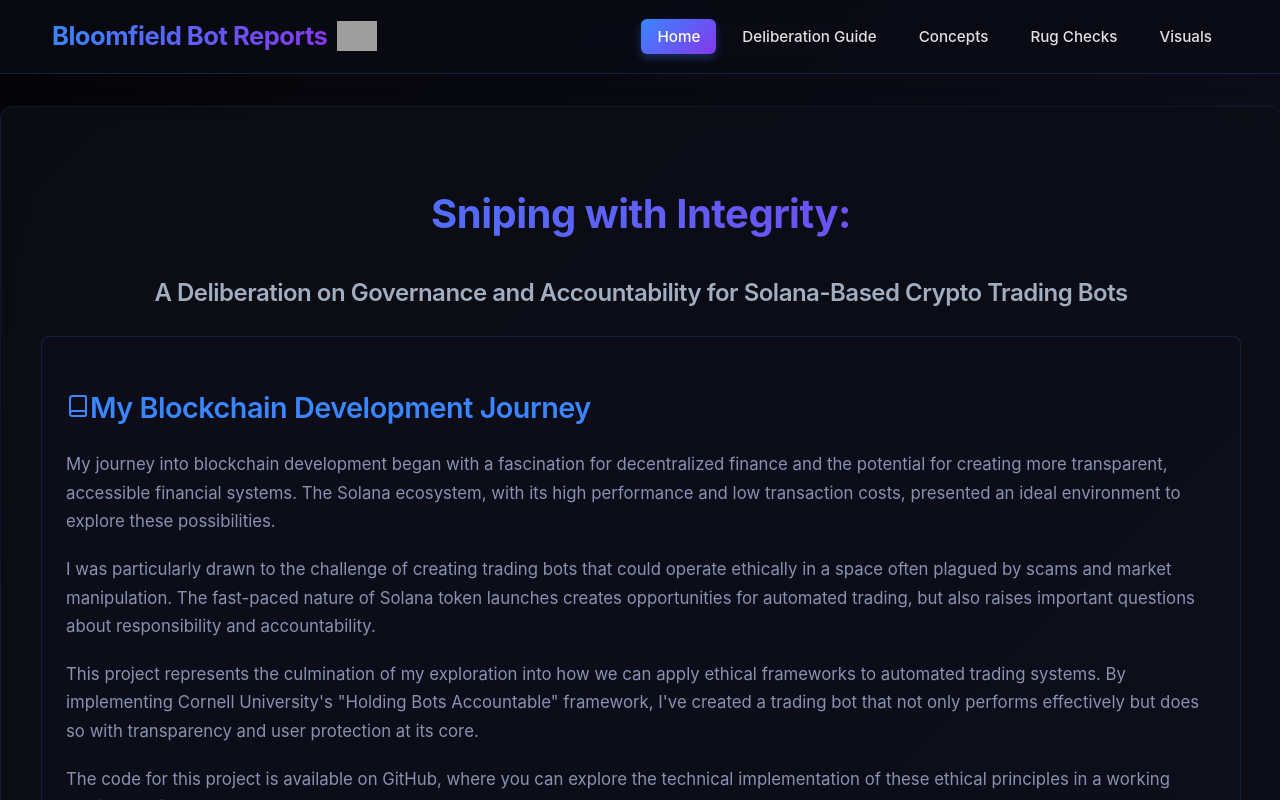
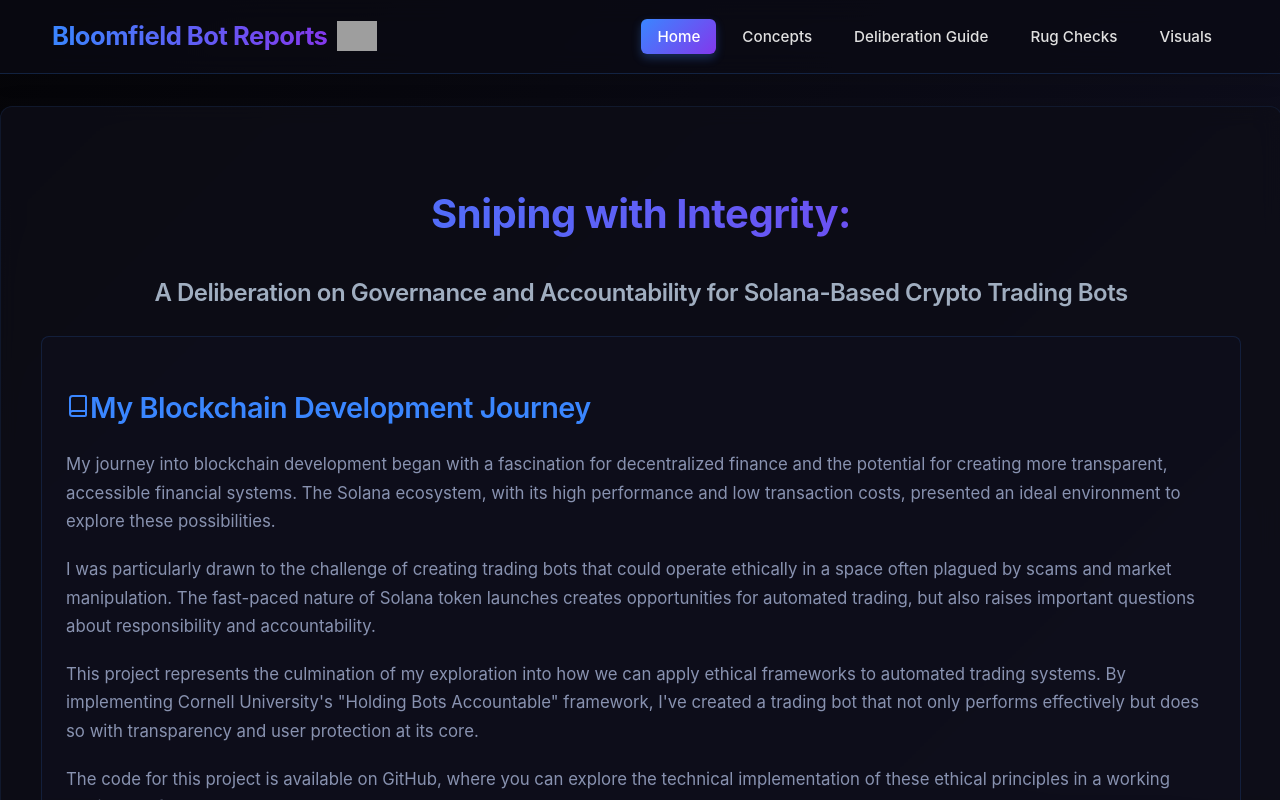
Before and after one commit to mohama56/UI_Deliberation_Bot, a React (Vite) app: page / in a window 1280 px wide. Shown: the top 800 px of the page. Built offline with nearby package versions, Linux system fonts and the light colour scheme; grey boxes are pictures that could not be loaded.

Commit message:
Update Navbar.tsx
Swapped Deliberation page and Concepts page

```diff
--- a/src/components/Navbar.tsx
+++ b/src/components/Navbar.tsx
@@ -3,7 +3,6 @@ import { Link, useLocation } from 'react-router-dom';
 
 const logoPath = '/CornellLogo.png';
 const absoluteLogoPath = `${window.location.origin}/CornellLogo.png`;
-
 
 const Navbar: React.FC = () => {
     const [scrolled, setScrolled] = useState(false);
@@ -147,15 +146,7 @@ const Navbar: React.FC = () => {
                             className="nav-link"
                             style={isActive('/definitions') ? activeNavLinkStyle : navLinkStyle}
                         >
-                            Deliberation Guide
-                        </Link>
-                    </li>
-                    <li>
-                        <Link
-                            to="/rug-check"
-                            className="nav-link"
-                            style={isActive('/rug-check') ? activeNavLinkStyle : navLinkStyle}
-                        >
+
                             Concepts
                         </Link>
                     </li>
@@ -164,6 +155,15 @@ const Navbar: React.FC = () => {
                             to="/deliberation"
                             className="nav-link"
                             style={isActive('/deliberation') ? activeNavLinkStyle : navLinkStyle}
+                        >
+                            Deliberation Guide
+                    </Link>
+                </li>
+                <li>
+                    <Link
+                        to="/rug-check"
+                        className="nav-link"
+                        style={isActive('/rug-check') ? activeNavLinkStyle : navLinkStyle}
 
                         >
                             Rug Checks
```
